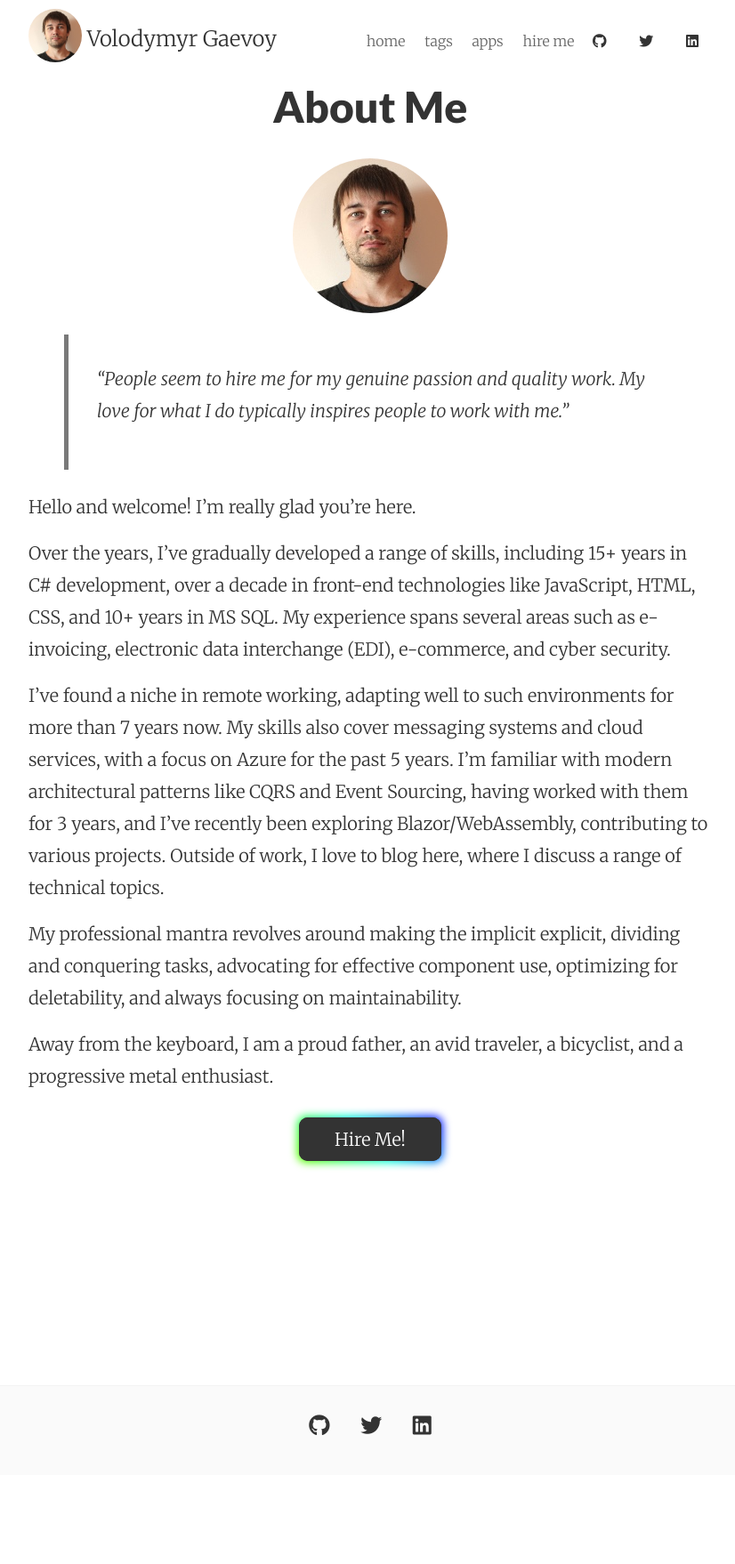
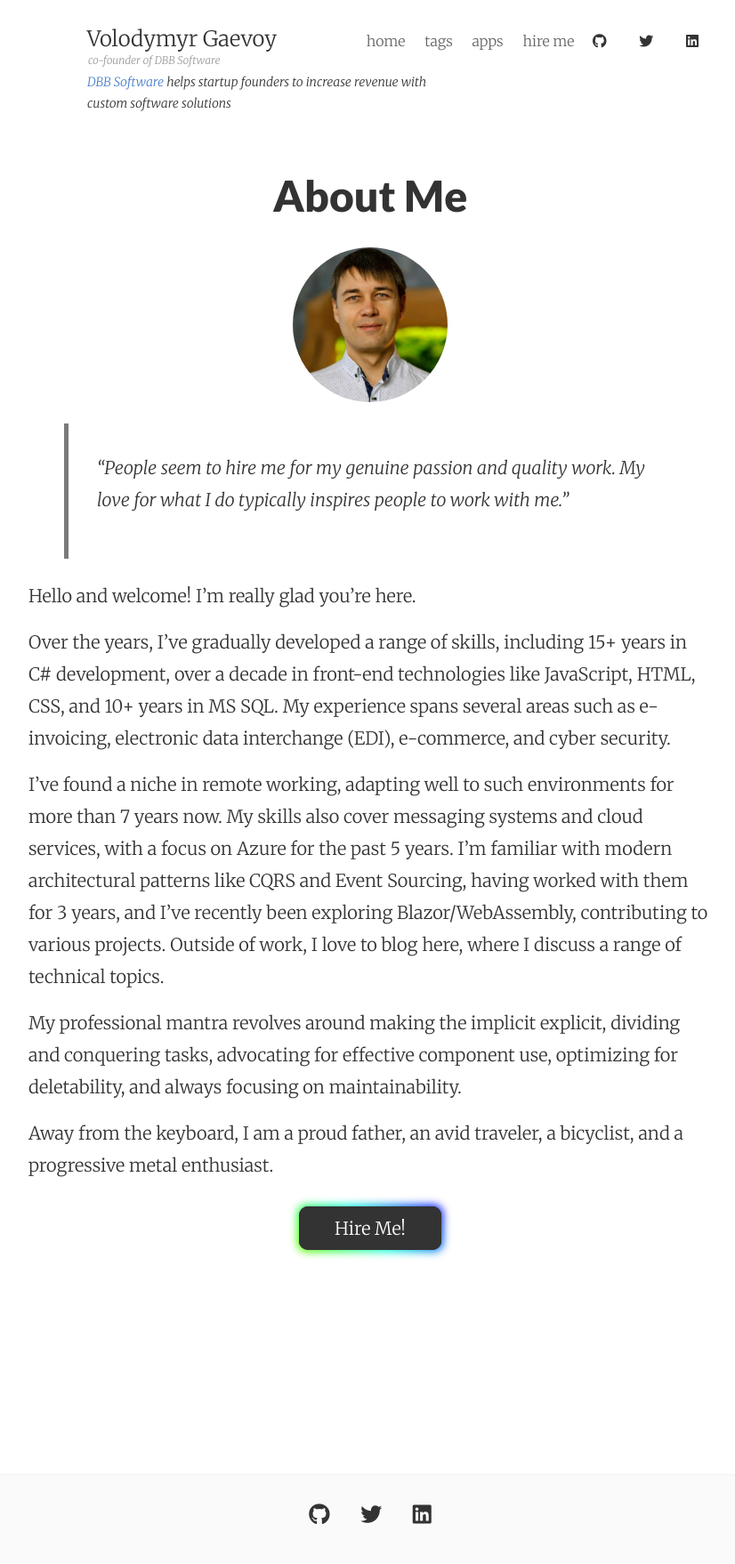
Before and after one commit to gaevoy/gaevoy.github.io, a Jekyll site: the page built from hire-me/index.md, in a window 1280 px wide. Shown: the whole page at 89% size, without its empty margins (224-1050 px from the left). Built offline with Jekyll 4.4.1, drawn with Linux system fonts in a browser that asks for light colours; nearby versions of some CDN libraries; before the commit the page ends 1658 px from its top, so only the background shows below that.

Commit message:
Update logo, adjust hire me page

```diff
--- a/_layouts/default.html
+++ b/_layouts/default.html
@@ -12,7 +12,7 @@
 
     <!-- Custom CSS -->
     <link rel="stylesheet" href="{{ "/css/basscss.css" | prepend: site.baseurl }}" type="text/css">
-    <link rel="stylesheet" href="{{ "/css/pixyll.css?v=6" | prepend: site.baseurl }}" type="text/css">
+    <link rel="stylesheet" href="{{ "/css/pixyll.css?v=7" | prepend: site.baseurl }}" type="text/css">
     <link rel="stylesheet" href="{{ "/css/solarized-light.css" | prepend: site.baseurl }}" type="text/css">
     <link rel="stylesheet" href="{{ "/css/cookieconsent.css?v=3.0.0-rc.17" | prepend: site.baseurl }}" type="text/css">
 
--- a/css/pixyll.css
+++ b/css/pixyll.css
@@ -409,7 +409,7 @@ pre.highlight {
 
 .logo {
   display: inline-block;
-  background-image: url("/img/logo.jpg");
+  background-image: url("/img/logo2.jpg");
   background-size: cover;
   height: 60px;
   width: 60px;
--- a/hire-me/index.md
+++ b/hire-me/index.md
@@ -6,16 +6,16 @@ layout: default
 ---
 
 <style>
-.job-title, .dbbs {
-    display: none !important;
+.site-header .logo {
+    visibility: hidden;
 }
 .hire-me-header {
-    margin-top: -30px;
     margin-bottom: 30px;
     text-align: center;
 }
 .hire-me-logo {
-    background: url("/img/logo.jpg");
+    background: url("/img/logo2.jpg");
+    background-size: contain;
     height: 174px;
     width: 174px;
     display: block;
```
Also changed, not shown: img/logo2.jpg (added).
